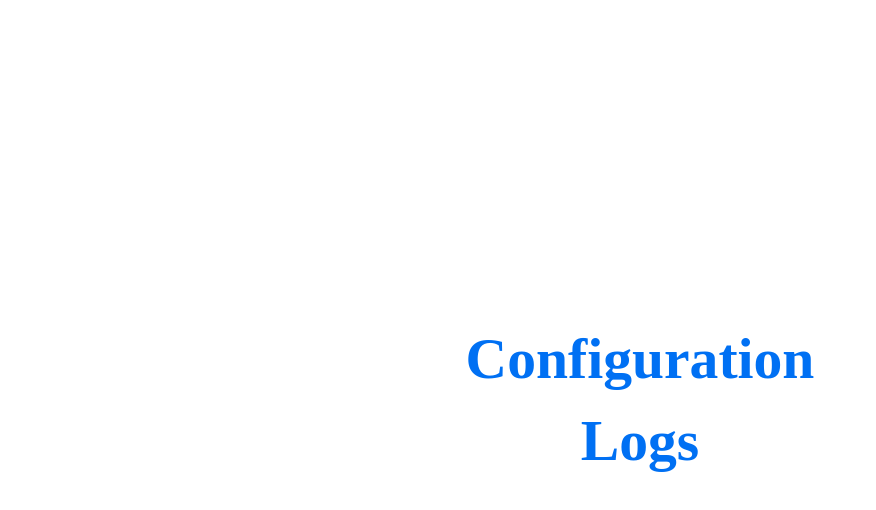
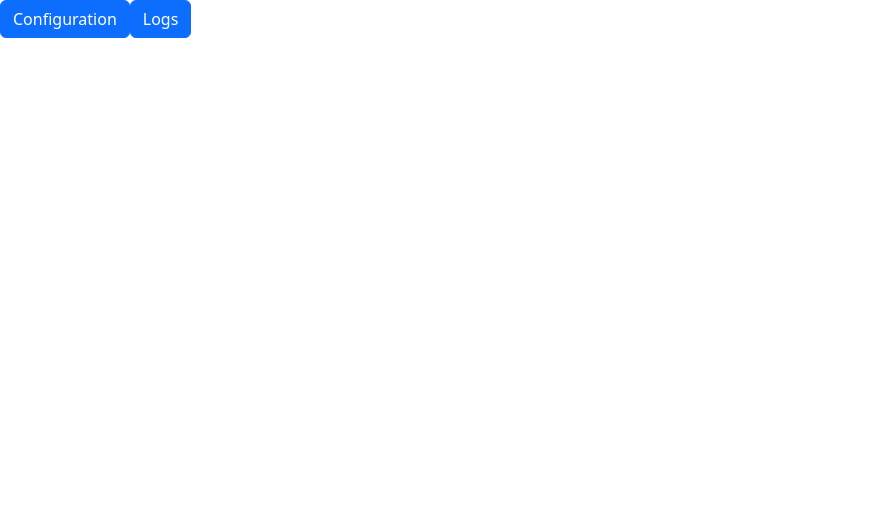
Before and after one commit to ZPI-2023-IST/Frontend, a Next.js app: page / in a window 1280 px wide. Shown: the top 510 px of the page, without its empty margins (0-876 px from the left). Built offline with nearby package versions, Linux system fonts and the light colour scheme.

Commit message:
add bootstrap to project, remove default styling

```diff
--- a/package.json
+++ b/package.json
@@ -6,8 +6,10 @@
     "start": "next start"
   },
   "dependencies": {
+    "bootstrap": "^5.3.2",
     "next": "latest",
     "react": "18.2.0",
+    "react-bootstrap": "^2.9.1",
     "react-dom": "18.2.0"
   },
   "engines": {
--- a/pages/index.js
+++ b/pages/index.js
@@ -1,22 +1,19 @@
+import 'bootstrap/dist/css/bootstrap.min.css';
 import Head from 'next/head';
-import styles from '../styles/Home.module.css';
-import Link from 'next/link';
+import Button from 'react-bootstrap/Button';
+
 
 export default function Home() {
   return (
-    <div className={styles.container}>
+    <div>
       <Head>
         <title>Reinforcement learning</title>
         <link rel="icon" href="/favicon.ico" />
       </Head>
 
       <main>
-      <h1 className={styles.title}>
-        <Link href="/configuration">Configuration</Link>
-      </h1>
-      <h1 className={styles.title}>
-        <Link href="/logs">Logs</Link>
-      </h1>
+      <Button variant="primary" href="/configuration">Configuration</Button>
+      <Button variant="primary" href="/logs">Logs</Button>
       </main>
     </div>
   );
```
Also changed, not shown: pages/configuration.js (+4 -4 lines), pages/logs.js (+4 -4 lines), 1 other file (tests, documents, lock files or other folders).
